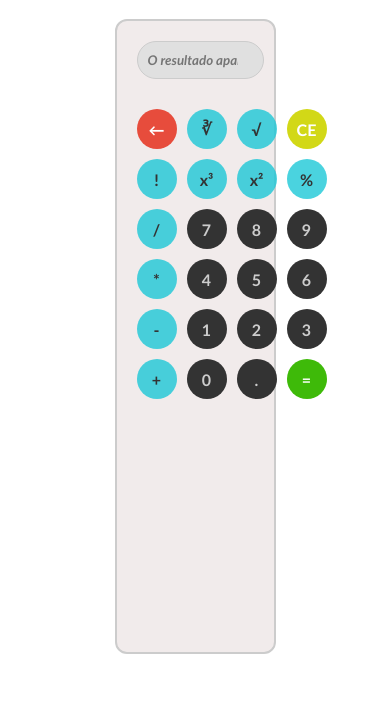
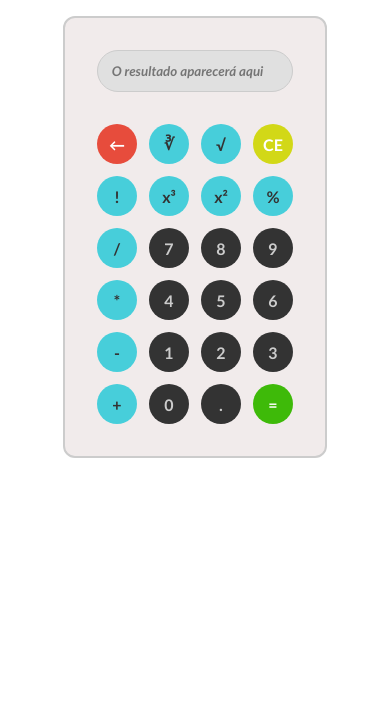
Before and after one commit to lucamartinsb/calculadora, a plain HTML site: page index.html in a window 390 px wide. Shown: the part 126-844 px from the top of the page. Drawn offline with Linux system fonts and the light colour scheme.

Commit message:
Algumas melhorias na estilização e correções que quebravam o layout na responsividade

```diff
--- a/index.html
+++ b/index.html
@@ -9,7 +9,7 @@
 <body>
     <h1>Bem vindo a Calculadora Online</h1>
     <div class="calculadora">
-        <input type="number" placeholder="O resultado aparecerá aqui..." id="resultado" disabled>
+        <input type="number" placeholder="O resultado aparecerá aqui" id="resultado" disabled onchange="mostrarNaTela()">
         <ul id="teclado">
             <li id="apagar"><button>←</button></li>
             <li class="operadores"><button>∛</button></li>
@@ -20,22 +20,23 @@
             <li class="operadores"><button>x²</button></li>
             <li class="operadores"><button>%</button></li>
             <li class="operadores"><button>/</button></li>
-            <li><button>7</button></li>
-            <li><button>8</button></li>
-            <li><button>9</button></li>
+            <li><button class="numero">7</button></li>
+            <li><button class="numero">8</button></li>
+            <li><button class="numero">9</button></li>
             <li class="operadores"><button>*</button></li>
-            <li><button>4</button></li>
-            <li><button>5</button></li>
-            <li><button>6</button></li>
+            <li><button class="numero">4</button></li>
+            <li><button class="numero">5</button></li>
+            <li><button class="numero">6</button></li>
             <li class="operadores"><button>-</button></li>
-            <li><button>1</button></li>
-            <li><button>2</button></li>
-            <li><button>3</button></li>
-            <li class="operadores"><button>+</button></li>
-            <li><button>0</button></li>
+            <li><button class="numero">1</button></li>
+            <li><button class="numero">2</button></li>
+            <li><button class="numero">3</button></li>
+            <li class="operadores" onclick="somar()"><button>+</button></li>
+            <li><button class="numero">0</button></li>
             <li><button>.</button></li>
             <li id="igual"><button>=</button></li>
         </ul>
     </div>
+
 </body>
 </html>
--- a/style.css
+++ b/style.css
@@ -1,85 +1,93 @@
 /* Definições globais para todo o documento */
 * {
-    font-family: 'Gill Sans', 'Gill Sans MT', Calibri, 'Trebuchet MS', sans-serif;
-    font-weight: 600;
-    text-decoration: none;
+    font-family: 'Gill Sans', 'Gill Sans MT', Calibri, 'Trebuchet MS', sans-serif; /* define a família da fonte */
+    font-weight: 600;  /* define o peso da fonte */
+    text-decoration: none; /* remove text decoration */
+    padding: 0; /* remove padding */
+    margin: 0;  /* remove margin */
+    box-sizing: border-box; /* inclui padding e border na largura e altura totais dos elementos */
+}
+
+body {
+    display: flex; /* Exibe como um contêiner flexível */
+    flex-direction: column; /* Direção da coluna */
+    align-items: center; /* Alinha os itens ao centro */
+    justify-content: center; /* Justifica o conteúdo ao centro */
+    flex-wrap: wrap; /* Permite que os itens quebrem a linha */
 }
 
 h1 {
-    text-align: center;
-    color: #333;
-    font-family: Arial, sans-serif;
+    margin: 32px 8px; /* Espaçamento externo */
+    text-align: center; /* Alinhamento do texto ao centro */
+    color: #333; /* Cor do texto */
 }
 
-.calculadora {
-    width: 30dvw;
-    height: 70dvh;
-    margin: 50px auto;
-    padding: 20px;
-    border: 2px solid #ccc;
-    border-radius: 12px;
-    background-color: #f1ebeb;
+.calculadora { /* Estilo da calculadora */
+    padding: 32px; /* Espaçamento interno */
+    margin: 0 16px; /* Espaçamento lateral exterior */
+    border: 2px solid #ccc; /* Estilo da borda */
+    border-radius: 12px; /* Raio das bordas */
+    background-color: #f1ebeb; /* Cor de fundo */
+    display: flex; /* Exibe como um contêiner flexível */
+    flex-direction: column; /* Direção da coluna */
+    gap: 32px; /* Espaçamento entre os elementos filhos */
 }
 
-#resultado {
-    width: 90%;
-    background-color: #e0e0e0;
-    border: 1px solid #ccc;
-    border-radius: 50px;
-    padding: 10px;
-    text-align: center;
-    font-weight: 600;
-    font-style: italic;
-    font-family: 'Gill Sans', 'Gill Sans MT', Calibri, 'Trebuchet MS', sans-serif;
+#resultado { /* Estilo do campo de resultado */
+    background-color: #e0e0e0; /* Cor de fundo */
+    border: 1px solid #ccc; /* Estilo da borda */
+    border-radius: 50px; /* Raio das bordas */
+    text-align: center; /* Alinhamento do texto ao centro */
+    padding: 12px 0px; /* Espaçamento interno */
+    font-weight: 600; /* Peso da fonte */
+    font-style: italic; /* Estilo da fonte */;
 }
 
 #teclado {
-    display: grid;
-    grid-template-columns: repeat(4, 1fr);
-    gap: 10px;
-    margin-top: 30px;
-    justify-items: center;
-    align-items: center;
-    padding: 0;
+    display: grid; /* Exibe como um contêiner de grade */
+    justify-content: center; /* Justifica o conteúdo ao centro */
+    align-items: center; /* Alinha os itens ao centro */
+    grid-template-columns: repeat(4, 1fr); /* Define 4 colunas de largura igual */
+    gap: 12px; /* Espaçamento entre os elementos filhos */
 }
 
 .operadores button {
-    background-color: #18c7d7c7 !important;
-    color: #333 !important;
+    background-color: #18c7d7c7 !important; /* Cor de fundo (important força a aplicação do estilo) */
+    color: #333 !important; /* Cor do texto (important força a aplicação do estilo) */
 }
 
 #igual button{
-    background-color: #3eba09 !important;
-    color: #fff !important;
+    background-color: #3eba09 !important; /* Cor de fundo (important força a aplicação do estilo) */
+    color: #fff !important; /* Cor do texto (important força a aplicação do estilo) */
 
 }
 
 #apagar button {
-    background-color: #e74c3c !important;
-    color: #fff !important;
+    background-color: #e74c3c !important; /* Cor de fundo (important força a aplicação do estilo) */
+    color: #fff !important; /* Cor do texto (important força a aplicação do estilo) */
 }
 
 #ce button {
-    background-color: #d2d817 !important;
-    color: #fff !important;
-    border: 0.5px
+    background-color: #d2d817 !important; /* Cor de fundo (important força a aplicação do estilo) */
+    color: #fff !important; /* Cor do texto (important força a aplicação do estilo) */
+    border: 0.5px solid #ccc; /* Borda (important força a aplicação do estilo) */
 }
 
 #teclado button {
-    width: 40px;
-    height: 40px;
-    font-size: 16px;
-    border: none;
-    border-radius: 50px;
-    background-color: #333;
-    color: #ccc;
-    cursor: pointer;
+    width: 40px; /* Largura do botão */
+    height: 40px; /* Altura do botão */
+    font-size: 16px; /* Tamanho da fonte */
+    border: none; /* Remove a borda */
+    border-radius: 50px; /* Raio das bordas */
+    background-color: #333; /* Cor de fundo */
+    color: #ccc; /* Cor do texto */
+    cursor: pointer; /* Cursor de ponteiro ao passar o mouse */
 }
 
 #teclado li {
-    list-style: none;
+    list-style: none; /* Remove o estilo de lista */
 }
 
 #teclado button:hover {
-    background-color: #2ecc2e !important;
+    background-color: #2ecc2e !important; /* Cor de fundo ao passar o mouse (important força a aplicação do estilo) */
 }
```
